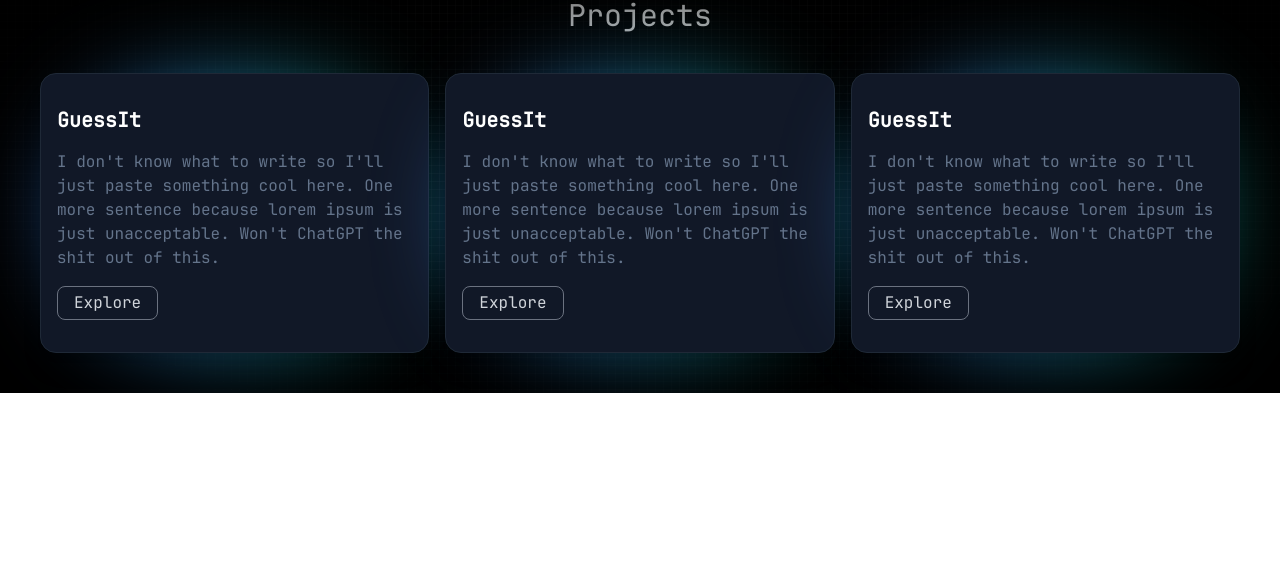
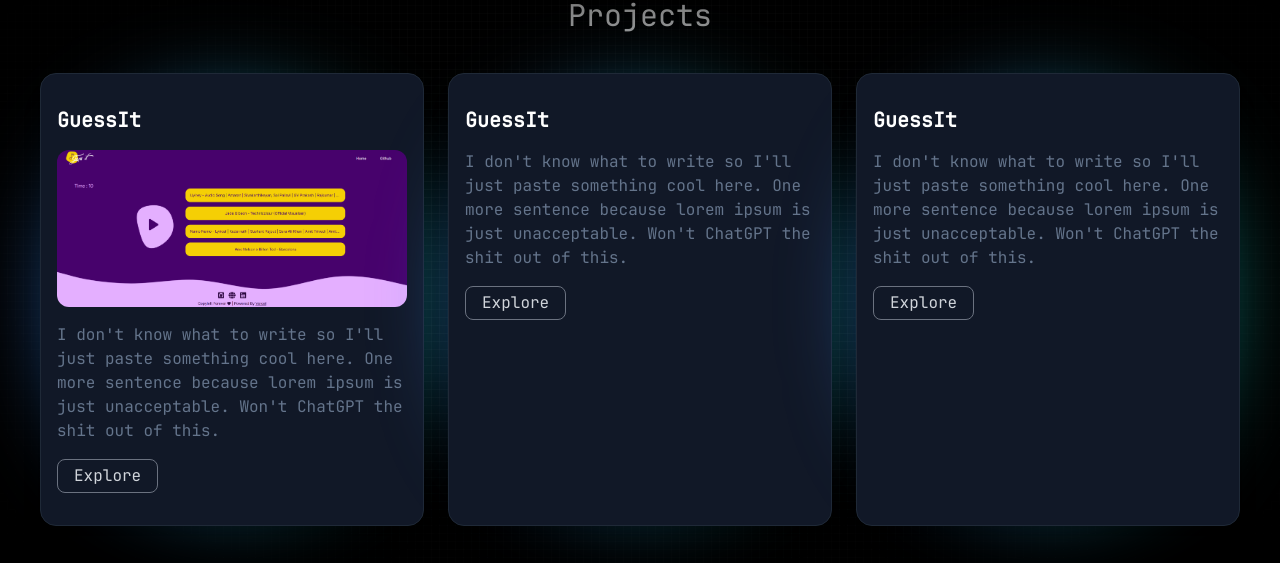
Before and after one commit to rjn991/ranjan.tech, a React (Vite) app: page / in a window 1280 px wide. Shown: the part 1335-1898 px from the top of the page. Before the commit the page ends 1728 px from the top, so only its background shows below. Built offline with nearby package versions, Linux system fonts and the light colour scheme.

Commit message:
Improved padding in projects section

```diff
--- a/src/App.jsx
+++ b/src/App.jsx
@@ -9,6 +9,9 @@ import Navbar from "./Navbar/Navbar";
 import dp from "./assets/profile.png";
 import github from "./assets/github.svg";
 import resume from "./assets/resume.svg";
+
+// project images
+import guessit from "./assets/guessit.png";
 function App() {
   const words = ["Web Developer", "Cloud Enthusiast", "Linux Hobbyist"];
   return (
@@ -151,15 +154,34 @@ function App() {
         </div>
       </div>
 
-      <div className="font-jbmono p-10 w-full  bg-black dark:bg-grid-small-white/[0.2] bg-grid-small-black/[0.2] relative">
+      <div className="font-jbmono py-10 px-5 sm:px-10 w-full  bg-black dark:bg-grid-small-white/[0.2] bg-grid-small-black/[0.2] relative">
         {/* Radial gradient for the container to give a faded look */}
         <div className="absolute pointer-events-none inset-0 flex items-center justify-center dark:bg-black bg-white [mask-image:radial-gradient(ellipse_at_center,transparent_20%,black)]"></div>
         <p className="text-center text-white text-3xl pb-10">Projects</p>
 
-        <div class="grid md:grid-cols-3 sm:grid-cols-2 grid-cols-1 gap-4">
+        <div class="grid md:grid-cols-3 sm:grid-cols-2 grid-cols-1 gap-6">
           <div className=" w-full relative">
             <div className="absolute inset-0 h-full w-full bg-gradient-to-r from-blue-500 to-teal-500 transform scale-[0.80] bg-red-500 rounded-full blur-3xl" />
-            <div className="relative shadow-xl bg-gray-900 border border-gray-800  px-4 py-8 h-full overflow-hidden rounded-2xl flex flex-col justify-end items-start">
+            <div className="relative shadow-xl bg-gray-900 border border-gray-800  px-4 py-8 h-full overflow-hidden rounded-2xl flex flex-col items-start">
+              <h1 className="font-bold text-xl text-white mb-4 relative z-50">
+                GuessIt
+              </h1>
+              <div >
+                <img className="rounded-xl" src={guessit}></img>
+              </div>
+              <p className="font-normal text-base text-slate-500 my-4 relative z-50">
+                I don&apos;t know what to write so I&apos;ll just paste
+                something cool here. One more sentence because lorem ipsum is
+                just unacceptable. Won&apos;t ChatGPT the shit out of this.
+              </p>
+              <button className="border px-4 py-1 rounded-lg  border-gray-500 text-gray-300">
+                Explore
+              </button>
+            </div>
+          </div>
+          <div className=" w-full relative">
+            <div className="absolute inset-0 h-full w-full bg-gradient-to-r from-blue-500 to-teal-500 transform scale-[0.80] bg-red-500 rounded-full blur-3xl" />
+            <div className="relative shadow-xl bg-gray-900 border border-gray-800  px-4 py-8 h-full overflow-hidden rounded-2xl flex flex-col items-start">
               <h1 className="font-bold text-xl text-white mb-4 relative z-50">
                 GuessIt
               </h1>
@@ -177,25 +199,7 @@ function App() {
           </div>
           <div className=" w-full relative">
             <div className="absolute inset-0 h-full w-full bg-gradient-to-r from-blue-500 to-teal-500 transform scale-[0.80] bg-red-500 rounded-full blur-3xl" />
-            <div className="relative shadow-xl bg-gray-900 border border-gray-800  px-4 py-8 h-full overflow-hidden rounded-2xl flex flex-col justify-end items-start">
-              <h1 className="font-bold text-xl text-white mb-4 relative z-50">
-                GuessIt
-              </h1>
-
-              <p className="font-normal text-base text-slate-500 mb-4 relative z-50">
-                I don&apos;t know what to write so I&apos;ll just paste
-                something cool here. One more sentence because lorem ipsum is
-                just unacceptable. Won&apos;t ChatGPT the shit out of this.
-              </p>
-
-              <button className="border px-4 py-1 rounded-lg  border-gray-500 text-gray-300">
-                Explore
-              </button>
-            </div>
-          </div>
-          <div className=" w-full relative">
-            <div className="absolute inset-0 h-full w-full bg-gradient-to-r from-blue-500 to-teal-500 transform scale-[0.80] bg-red-500 rounded-full blur-3xl" />
-            <div className="relative shadow-xl bg-gray-900 border border-gray-800  px-4 py-8 h-full overflow-hidden rounded-2xl flex flex-col justify-end items-start">
+            <div className="relative shadow-xl bg-gray-900 border border-gray-800  px-4 py-8 h-full overflow-hidden rounded-2xl flex flex-col items-start">
               <h1 className="font-bold text-xl text-white mb-4 relative z-50">
                 GuessIt
               </h1>
```
Also changed, not shown: src/assets/guessit.png (added).
